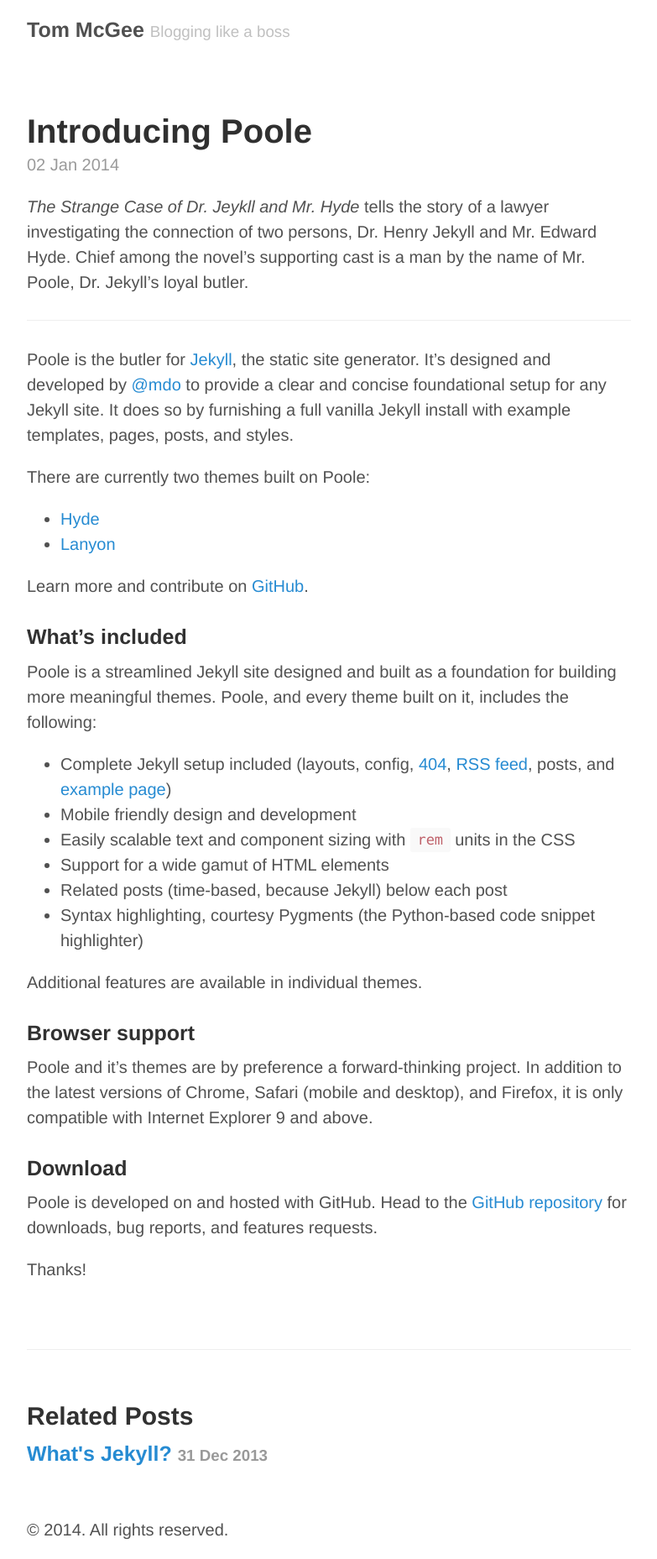
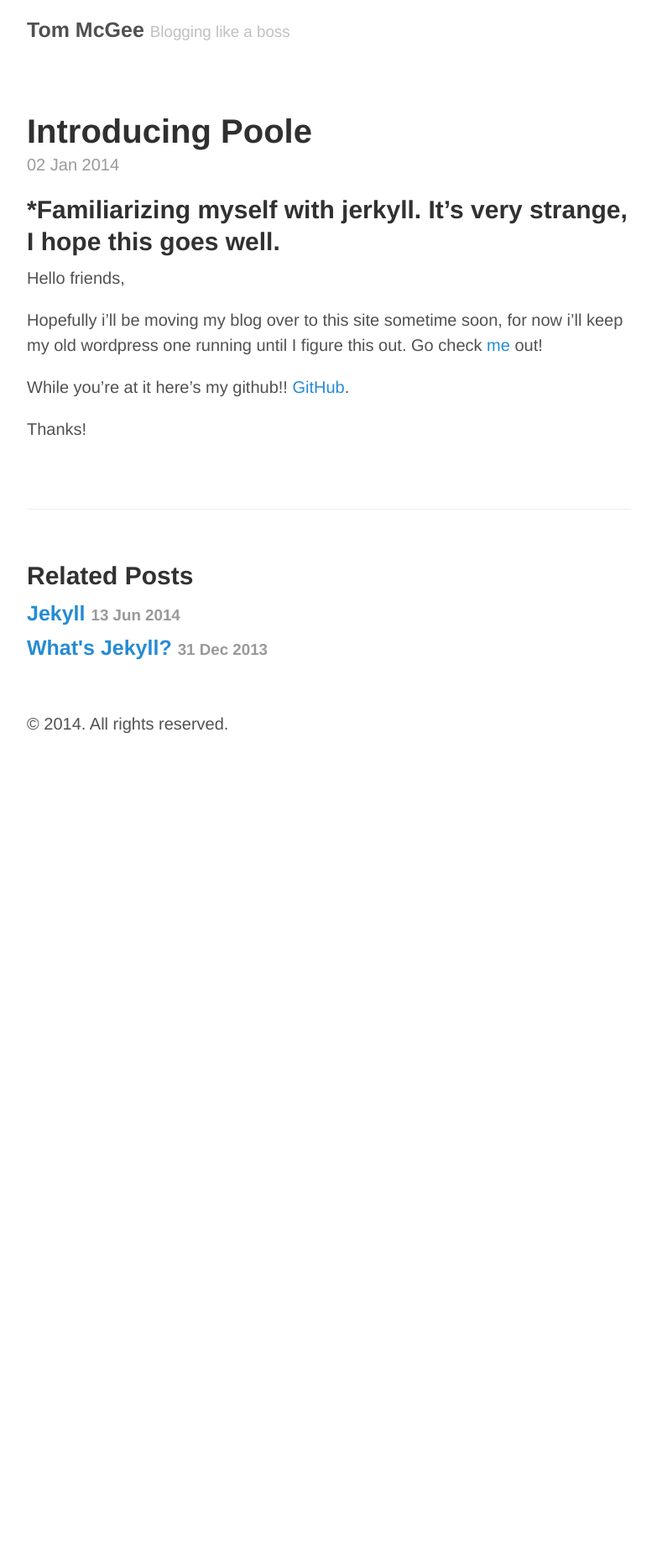
Before and after one commit to tcmcgee/tcmcgee.github.io, a Jekyll site: the page built from _posts/2014-01-02-introducing-poole.md, in a window 1280 px wide. Shown: the whole page at 84% size, without its empty margins (248-1031 px from the left). Built offline with Jekyll 4.4.1, drawn with Linux system fonts in a browser that asks for light colours; Markdown is read by kramdown in place of the engine named in the settings; after the commit the page ends 900 px from its top, so only the background shows below that.

Commit message:
First Blog!!

```diff
--- a/_posts/2014-01-02-introducing-poole.md
+++ b/_posts/2014-01-02-introducing-poole.md
@@ -3,38 +3,14 @@
 title: Introducing Poole
 ---
 
-*The Strange Case of Dr. Jeykll and Mr. Hyde* tells the story of a lawyer investigating the connection of two persons, Dr. Henry Jekyll and Mr. Edward Hyde. Chief among the novel's supporting cast is a man by the name of Mr. Poole, Dr. Jekyll's loyal butler.
-
+*Familiarizing myself with jerkyll. It's very strange, I hope this goes well.
 -----
 
-Poole is the butler for [Jekyll](http://jekyllrb.com), the static site generator. It's designed and developed by [@mdo](https://twitter.com/mdo) to provide a clear and concise foundational setup for any Jekyll site. It does so by furnishing a full vanilla Jekyll install with example templates, pages, posts, and styles.
+Hello friends,
 
-There are currently two themes built on Poole:
+Hopefully i'll be moving my blog over to this site sometime soon, for now i'll keep my old wordpress one running until I figure this out. Go check [me](http://tomcmcgee.com) out!
 
-* [Hyde](http://hyde.getpoole.com)
-* [Lanyon](http://lanyon.getpoole.com)
 
-Learn more and contribute on [GitHub](https://github.com/poole).
-
-### What's included
-
-Poole is a streamlined Jekyll site designed and built as a foundation for building more meaningful themes. Poole, and every theme built on it, includes the following:
-
-* Complete Jekyll setup included (layouts, config, [404](/404.html), [RSS feed](/atom.xml), posts, and [example page](/about))
-* Mobile friendly design and development
-* Easily scalable text and component sizing with `rem` units in the CSS
-* Support for a wide gamut of HTML elements
-* Related posts (time-based, because Jekyll) below each post
-* Syntax highlighting, courtesy Pygments (the Python-based code snippet highlighter)
-
-Additional features are available in individual themes.
-
-### Browser support
-
-Poole and it's themes are by preference a forward-thinking project. In addition to the latest versions of Chrome, Safari (mobile and desktop), and Firefox, it is only compatible with Internet Explorer 9 and above.
-
-### Download
-
-Poole is developed on and hosted with GitHub. Head to the <a href="https://github.com/poole/poole">GitHub repository</a> for downloads, bug reports, and features requests.
+While you're at it here's my github!! [GitHub](https://github.com/tcmcgee).
 
 Thanks!
```
Also changed, not shown: _posts/2014-06-13-jekyll.md (added), 1 other file.
